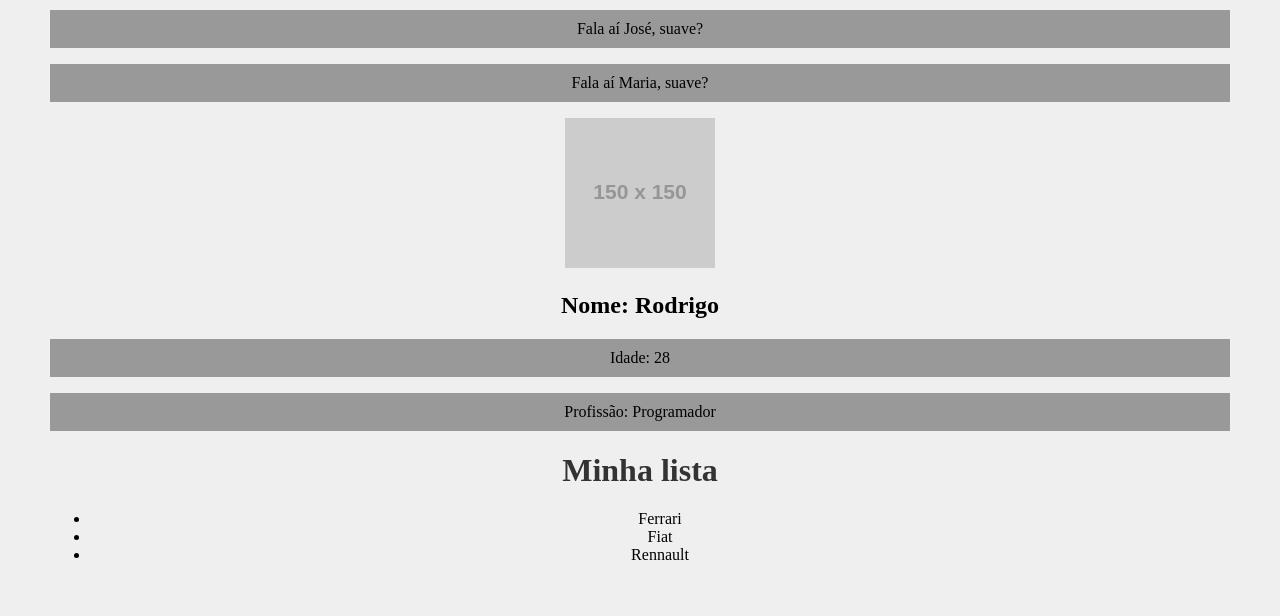
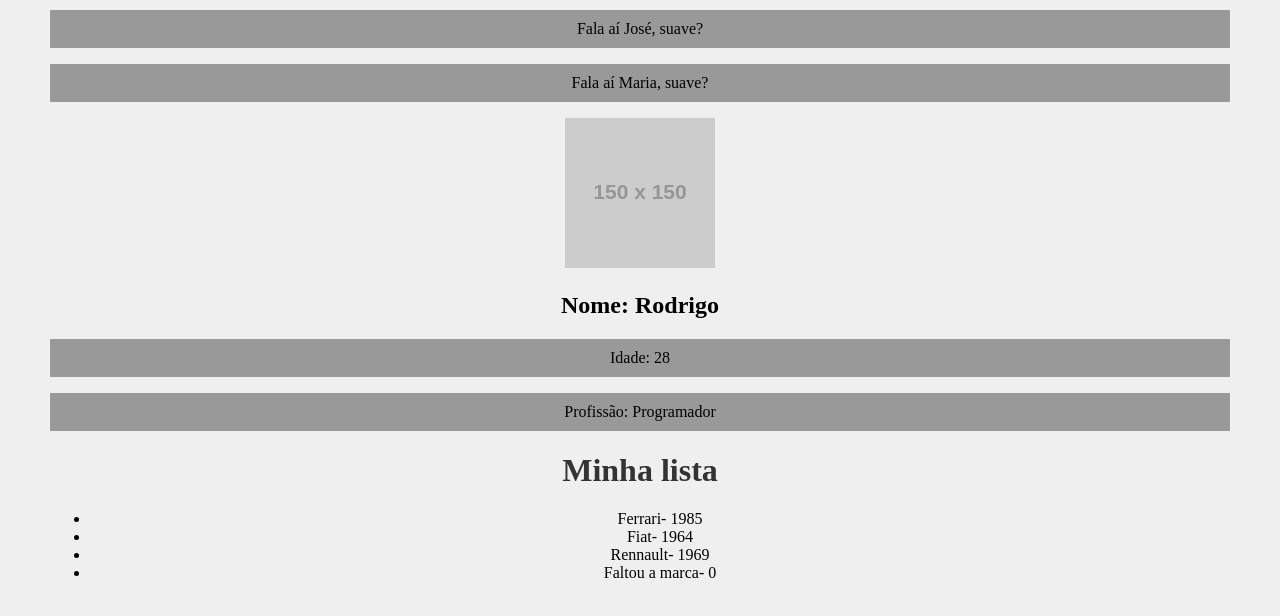
Before and after one commit to Jose-Benedito/meu-projeto, a React (Create React App) app: page / in a window 1280 px wide. Shown: the part 556-1172 px from the top of the page. Built offline with nearby package versions, Linux system fonts and the light colour scheme.

Commit message:
Utilização de Props types

```diff
--- a/src/List.js
+++ b/src/List.js
@@ -6,9 +6,10 @@
       <>
       <h1>Minha lista</h1>
       <ul>
-        <Item marca="Ferrari"/>
-        <Item marca="Fiat" />
-        <Item marca="Rennault" />
+        <Item marca="Ferrari" ano_lancamento={1985}/>
+        <Item marca="Fiat" ano_lancamento={1964} />
+        <Item marca="Rennault" ano_lancamento={1969}/>
+        <Item />
       </ul>
       </>
     )
--- a/src/components/Item.js
+++ b/src/components/Item.js
@@ -1,9 +1,20 @@
-function Item(props){
+import PropTypes from 'prop-types'
+
+function Item({marca, ano_lancamento}){
     return(
         <>
-        <li>{props.marca}</li>
+        <li>{marca}- {ano_lancamento}</li>
 
         </>
     )
 }
+
+Item.propTypes = {
+    marca: PropTypes.string.isRequired,
+    ano_lancamento: PropTypes.number
+}
+Item.defaultProps = {
+    marca: 'Faltou a marca',
+    ano_lancamento: 0,
+}
 export default Item
```
